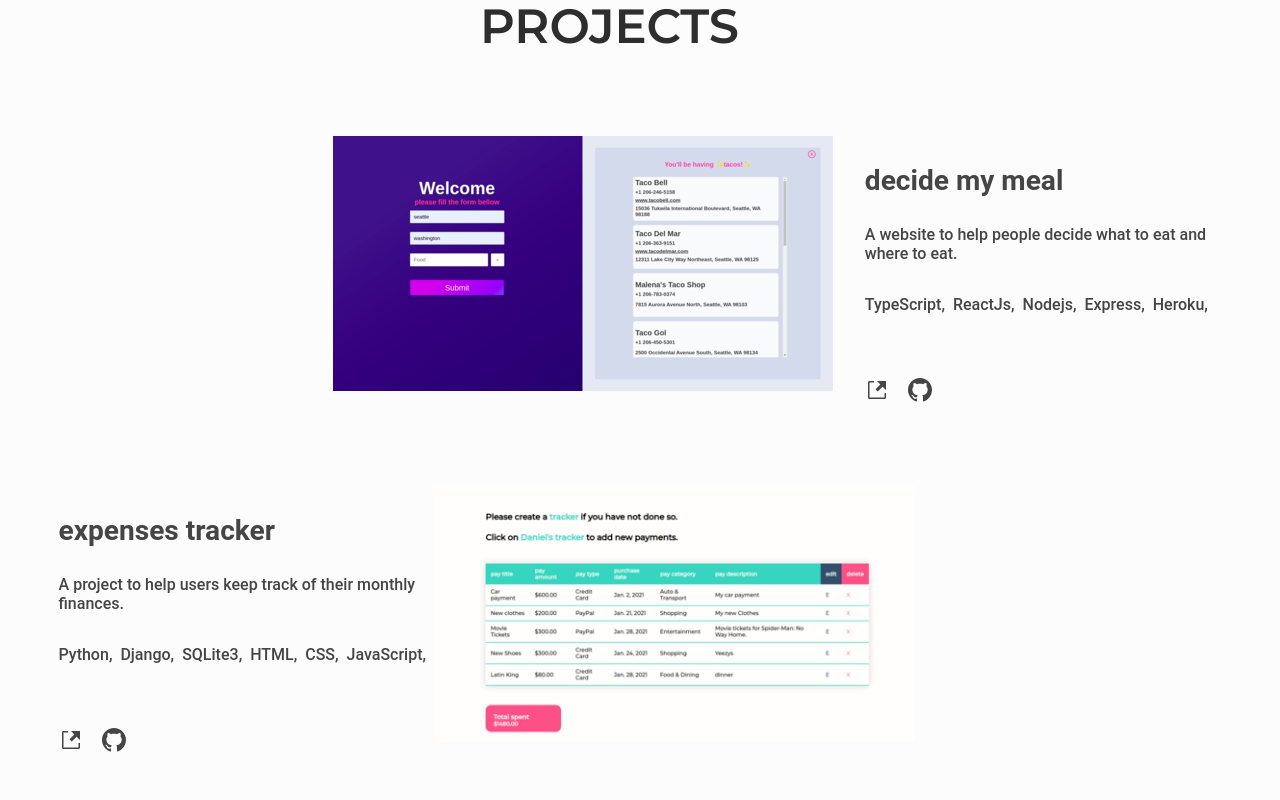
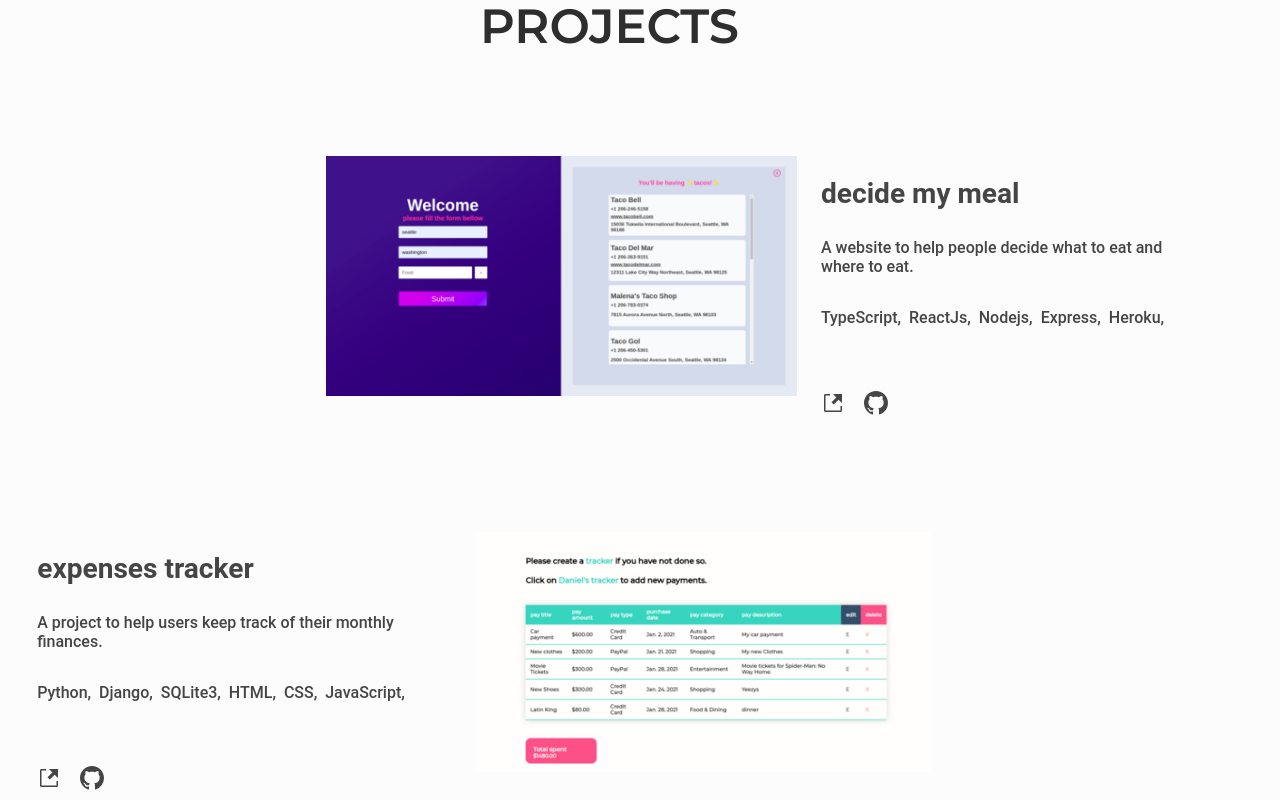
Before and after one commit to dndanli/dndanli-portfolio-v2, a React (Create React App) app in the folder dndanli-portfolio/: page / in a window 1280 px wide. Shown: the part 1240-2040 px from the top of the page. Built offline with nearby package versions, Linux system fonts and the light colour scheme.

Commit message:
updated margins and padding

```diff
--- a/dndanli-portfolio/src/Components/ProjectBlock/ProjectBlock.style.ts
+++ b/dndanli-portfolio/src/Components/ProjectBlock/ProjectBlock.style.ts
@@ -4,11 +4,17 @@ import ProjectBlock from "./ProjectBlock";
 const StyledProjectBlock = styled(ProjectBlock)`
   margin-bottom: 5rem;
   display: flex;
-  width: 48vw;
+  width: 49vw;
+  padding: 0.8rem;
+
   .project-img {
     width: 500px;
-    height: 255px;
-    margin-right: 2rem;
+    height: 240px;
+    margin-top: 0.5rem;
+  }
+
+  .project-img:nth-child(odd) {
+    margin-right: 1.5rem;
   }
 
   .project-desc,
@@ -20,6 +26,7 @@ const StyledProjectBlock = styled(ProjectBlock)`
   }
   .project-desc {
     width: 500px;
+    margin-right: 4rem;
   }
 
   .project-title {
```
